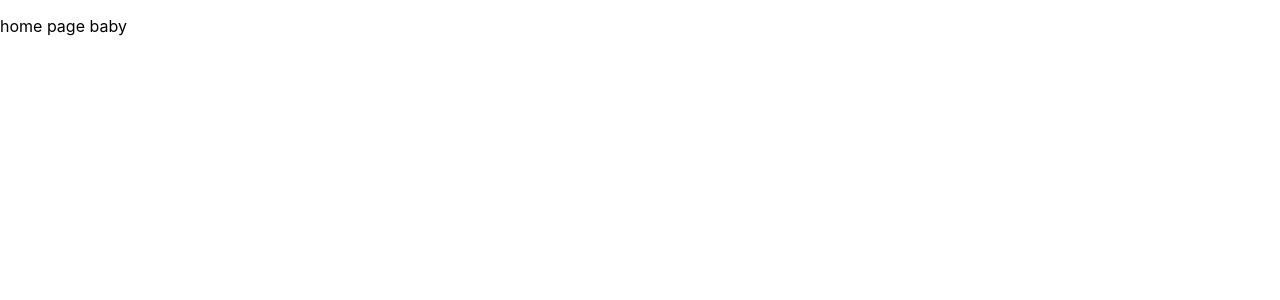
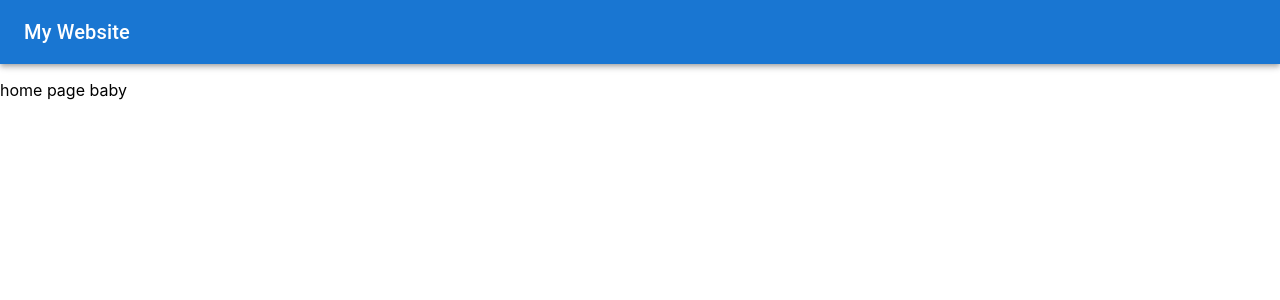
Before and after one commit to K-E-Becker/Portfolio, a React (Create React App) app: page / in a window 1280 px wide. Shown: the top 300 px of the page. Built offline with nearby package versions, Linux system fonts and the light colour scheme.

Commit message:
got navbar to render and fixed MUI dependencies

```diff
--- a/src/App.js
+++ b/src/App.js
@@ -1,8 +1,13 @@
-import logo from "./logo.svg";
 import "./App.css";
+import Navbar from "./components/Navbar"; // Note: Updated component name to use uppercase (Navbar)
 
 function App() {
-  return <p>home page baby</p>;
+  return (
+    <div>
+      <Navbar />
+      <p>home page baby</p>
+    </div>
+  );
 }
 
 export default App;
--- /dev/null
+++ b/src/components/Navbar.js
@@ -0,0 +1,51 @@
+import React from "react";
+import { AppBar, Toolbar, Typography } from "@mui/material";
+// import { Link } from "react-router-dom";
+
+function Navbar() {
+  return (
+    <AppBar position="static" sx={{ backgroundColor: "primary.main" }}>
+      <Toolbar>
+        <Typography
+          variant="h6"
+          // component={Link}
+          to="/"
+          sx={{
+            flexGrow: 1,
+            cursor: "pointer",
+            textDecoration: "none",
+            color: "common.white",
+          }}
+        >
+          My Website
+        </Typography>
+        <div>
+          {/* <Link
+            to="/about"
+            sx={{
+              color: "common.white",
+              marginLeft: 3,
+              textDecoration: "none",
+              "&:hover": { color: "yellow", borderBottom: "1px solid white" },
+            }}
+          >
+            About
+          </Link>
+          <Link
+            to="/contact"
+            sx={{
+              color: "common.white",
+              marginLeft: 3,
+              textDecoration: "none",
+              "&:hover": { color: "yellow", borderBottom: "1px solid white" },
+            }}
+          >
+            Contact
+          </Link> */}
+        </div>
+      </Toolbar>
+    </AppBar>
+  );
+}
+
+export default Navbar;
--- a/src/components/navbar.js
+++ /dev/null
@@ -1 +0,0 @@
-import * as React from "react";
```
